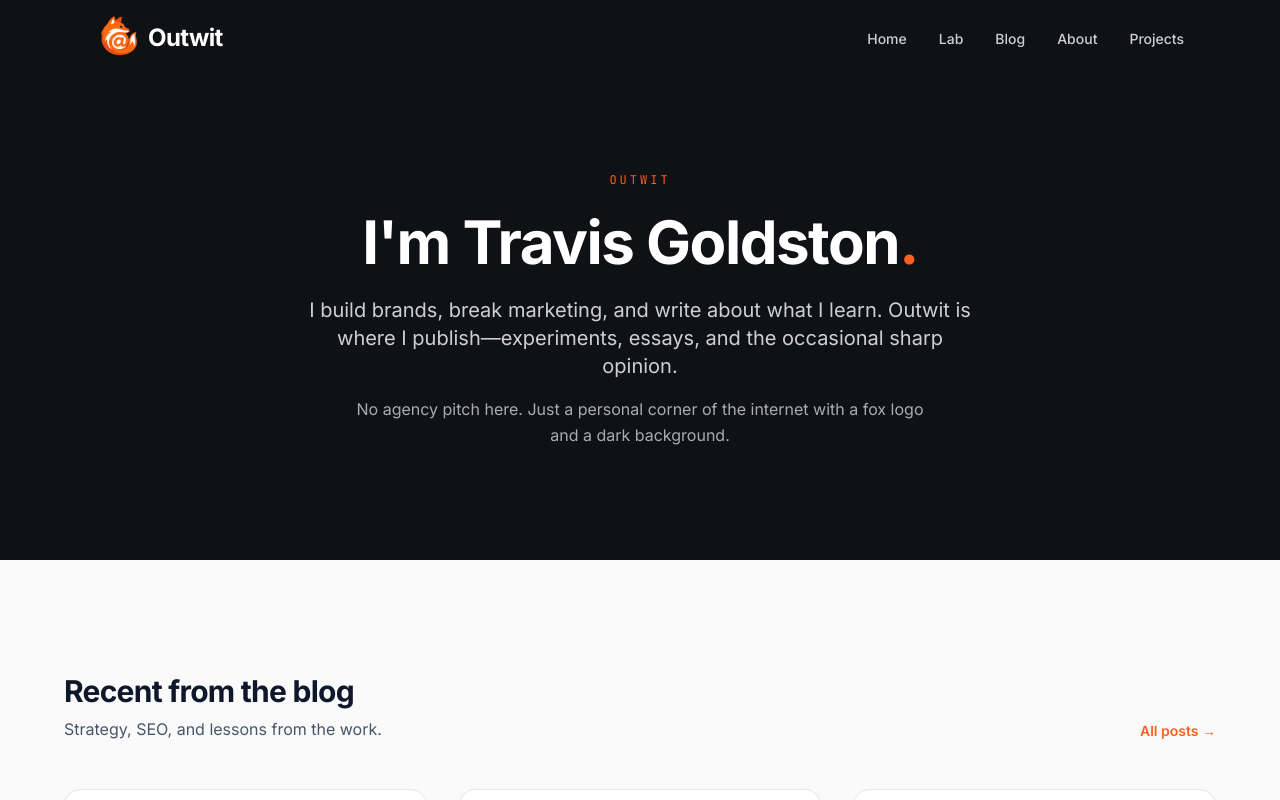
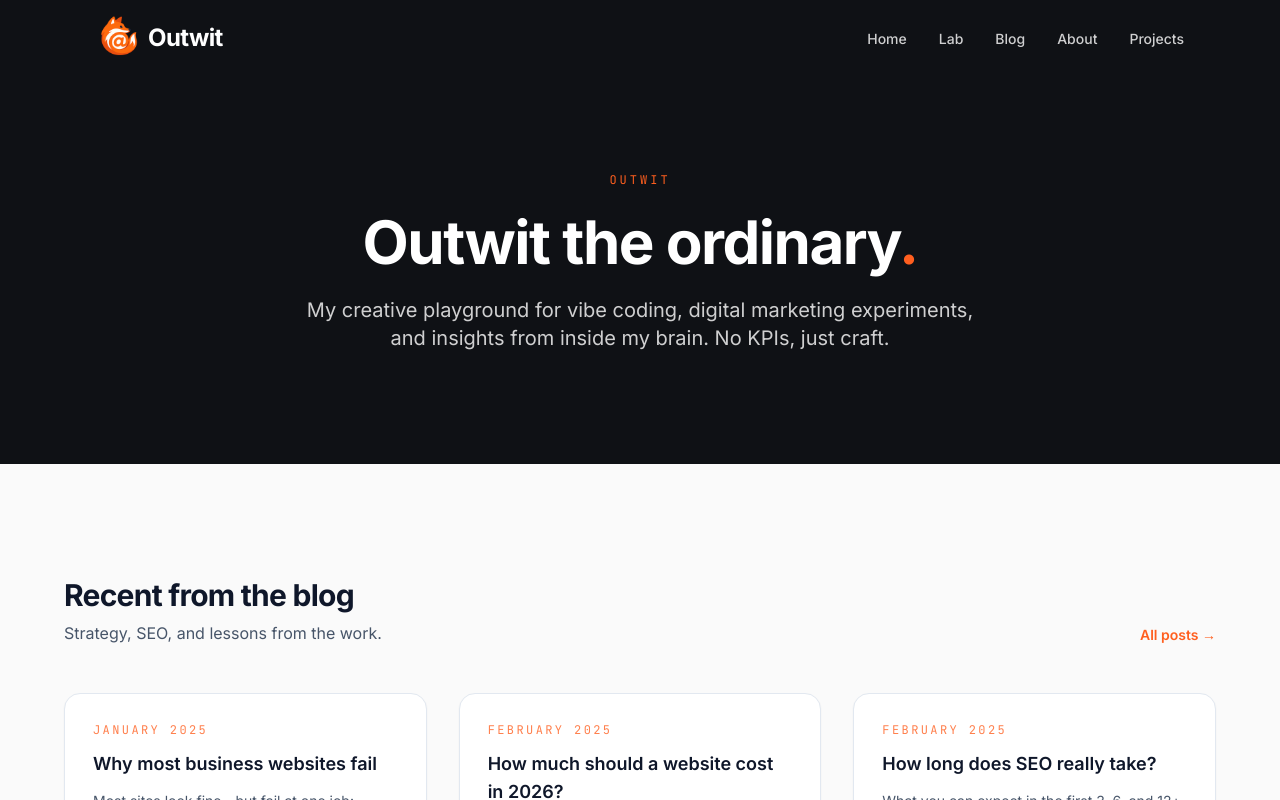
Before and after one commit to travisgoldston/outwit, a Next.js app: page / in a window 1280 px wide. Shown: the top 800 px of the page. Built offline with nearby package versions, Linux system fonts and the light colour scheme.

Commit message:
Update Home component content to reflect a new personal branding message, emphasizing creative coding and digital marketing insights while removing outdated descriptions for a more engaging user experience.

```diff
--- a/components/Home.tsx
+++ b/components/Home.tsx
@@ -20,15 +20,11 @@ export default function Home() {
             Outwit
           </p>
           <h1 className="mt-6 text-4xl font-bold tracking-tight text-white sm:text-5xl lg:text-6xl">
-            I&apos;m Travis Goldston<span className="text-neon-orange">.</span>
+            Outwit the ordinary<span className="text-neon-orange">.</span>
           </h1>
           <p className="mx-auto mt-6 max-w-2xl text-lg leading-relaxed text-white/80 sm:text-xl">
-            I build brands, break marketing, and write about what I learn. Outwit is where I
-            publish—experiments, essays, and the occasional sharp opinion.
-          </p>
-          <p className="mx-auto mt-4 max-w-xl text-base leading-relaxed text-white/65">
-            No agency pitch here. Just a personal corner of the internet with a fox logo and a
-            dark background.
+            My creative playground for vibe coding, digital marketing experiments, and insights from
+            inside my brain. No KPIs, just craft.
           </p>
         </div>
       </section>
```
